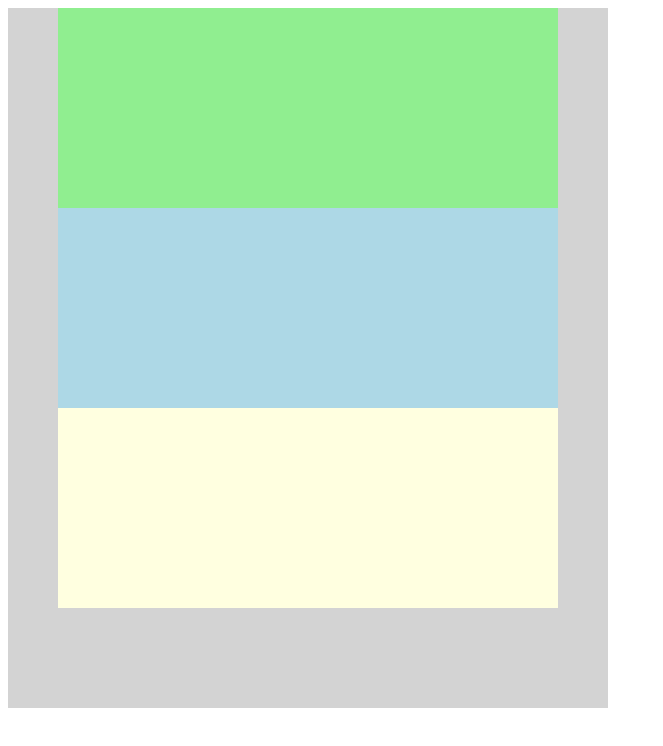
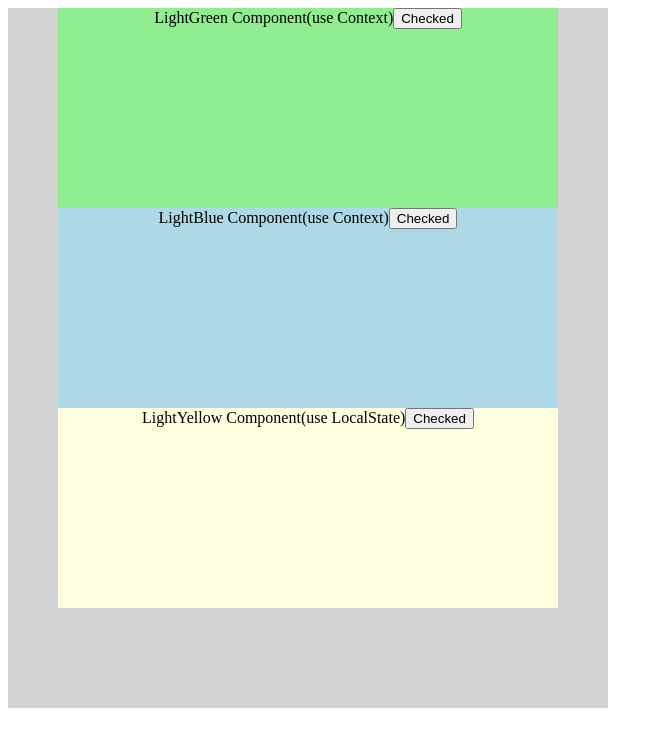
Before and after one commit to takahiromasui001/try-use-context, a React (Create React App) app: page / in a window 1280 px wide. Shown: the top 746 px of the page, without its empty margins (0-663 px from the left). Built offline with nearby package versions, Linux system fonts and the light colour scheme.

Commit message:
use context simply

```diff
--- a/src/App.tsx
+++ b/src/App.tsx
@@ -1,31 +1,77 @@
-import React from 'react'
+import React, { createContext, useState, useContext, useCallback } from 'react'
 import './App.scss'
 
+type TTitles = {
+  component1: string,
+  component2: string
+}
+
+type TTitlesContext = {
+  titles: TTitles,
+  setTitles: React.Dispatch<React.SetStateAction<TTitles>>
+}
+
+const initialValue = {
+  component1: 'LightGreen Component(use Context)',
+  component2: 'LightBlue Component(use Context)',
+}
+
+const TitlesContext = createContext({} as TTitlesContext)
+
 const App = () => {
+  const [titles, setTitles] = useState(initialValue)
+  console.log('rendering App')
+
   return (
+    <TitlesContext.Provider value={{ titles, setTitles }}>
+
       <div className="App" >
         <Component1 />
         <Component2 />
         <Component3 />
       </div>
+    </TitlesContext.Provider>
   )
 }
 
 const Component1 = () => {
+  const { titles, setTitles } = useContext(TitlesContext)
+
+  console.log('rendering LightGreen Component')
+
   return (
-    <div className="component1"></div>
+    <>
+      <div className="component1">
+        {titles.component1}
+        <button onClick={() => setTitles({ ...titles, component1: 'checked(use Context)' })}>Checked</button>
+      </div>
+    </>
   )
 }
 
 const Component2 = () => {
+  const { titles, setTitles } = useContext(TitlesContext)
+
+  console.log('rendering LightBlue Component')
   return (
-    <div className="component2"></div>
+    <div className="component2">
+      {titles.component2}
+      <button onClick={() => setTitles({ ...titles, component2: 'checked(use Context)' })}>Checked</button>
+    </div>
   )
 }
 
 const Component3 = () => {
+  const [title, setTitle] = useState({ component3: 'LightYellow Component(use LocalState)'})
+
+  const onClick = useCallback(() => setTitle({ component3: 'checked(use LocalState)' }), [setTitle])
+
+  console.log('rendering LightYellow Component')
   return (
-    <div className="component3"></div>
+    <div className="component3">
+      {title.component3}
+      <button onClick={onClick}>Checked</button>
+    </div>
   )
 }
 
```
Lines whose indentation alone changed are shown as unchanged.
